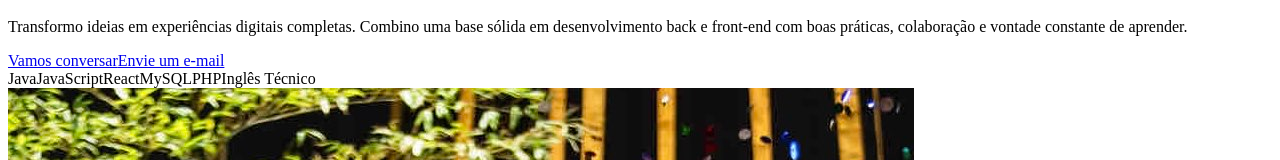
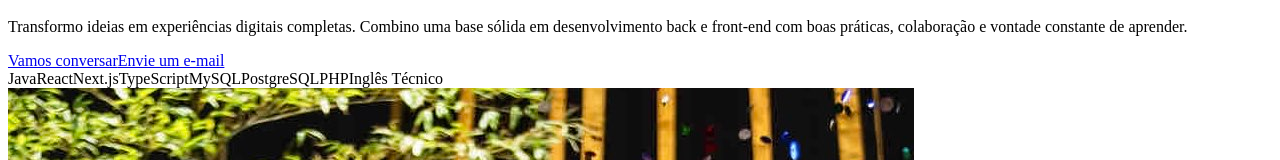
Before and after one commit to byelziin/Portifolio, a React (Vite) app: page / in a window 1280 px wide. Shown: the part 192-352 px from the top of the page. Built offline with nearby package versions, Linux system fonts and the light colour scheme; the HTML template or start-up script is replaced by a standard one.

Commit message:
feat(hero): atualiza chips com Java, React, Next.js, TypeScript, MySQL, PostgreSQL, PHP e Inglês Técnico; add Angular em Skills

```diff
--- a/src/App.tsx
+++ b/src/App.tsx
@@ -17,6 +17,17 @@ export default function App() {
     const target = document.getElementById(targetId);
     target?.scrollIntoView({ behavior: 'smooth', block: 'start' });
   };
+
+  const heroSkillsIds = [
+    'skill-java',
+    'skill-react',
+    'skill-next',
+    'skill-typescript',
+    'skill-mysql',
+    'skill-postgres',
+    'skill-php',
+    'skill-english',
+  ];
 
   return (
     <div className="page" id="inicio">
@@ -70,9 +81,10 @@ export default function App() {
               </a>
             </div>
             <div className="hero-tags" aria-label="Tecnologias em destaque">
-              {skills.slice(0, 6).map((skill) => (
-                <span key={skill.id}>{skill.label}</span>
-              ))}
+              {heroSkillsIds.map((id) => {
+                const skill = skills.find((s) => s.id === id);
+                return <span key={id}>{skill?.label}</span>;
+              })}
             </div>
           </div>
 
--- a/src/data/portfolioContent.ts
+++ b/src/data/portfolioContent.ts
@@ -87,4 +87,5 @@ export const skills: Skill[] = [
   { id: 'skill-postgres', image: 'https://cdn.jsdelivr.net/gh/devicons/devicon/icons/postgresql/postgresql-original.svg', label: 'PostgreSQL' },
   { id: 'skill-typescript', image: 'https://cdn.jsdelivr.net/gh/devicons/devicon/icons/typescript/typescript-original.svg', label: 'TypeScript' },
   { id: 'skill-photoshop', image: 'https://cdn.jsdelivr.net/gh/devicons/devicon/icons/photoshop/photoshop-plain.svg', label: 'Photoshop CS6' },
+  { id: 'skill-angular', image: 'https://cdn.jsdelivr.net/gh/devicons/devicon/icons/angular/angular-original.svg', label: 'Angular' },
 ];
```
